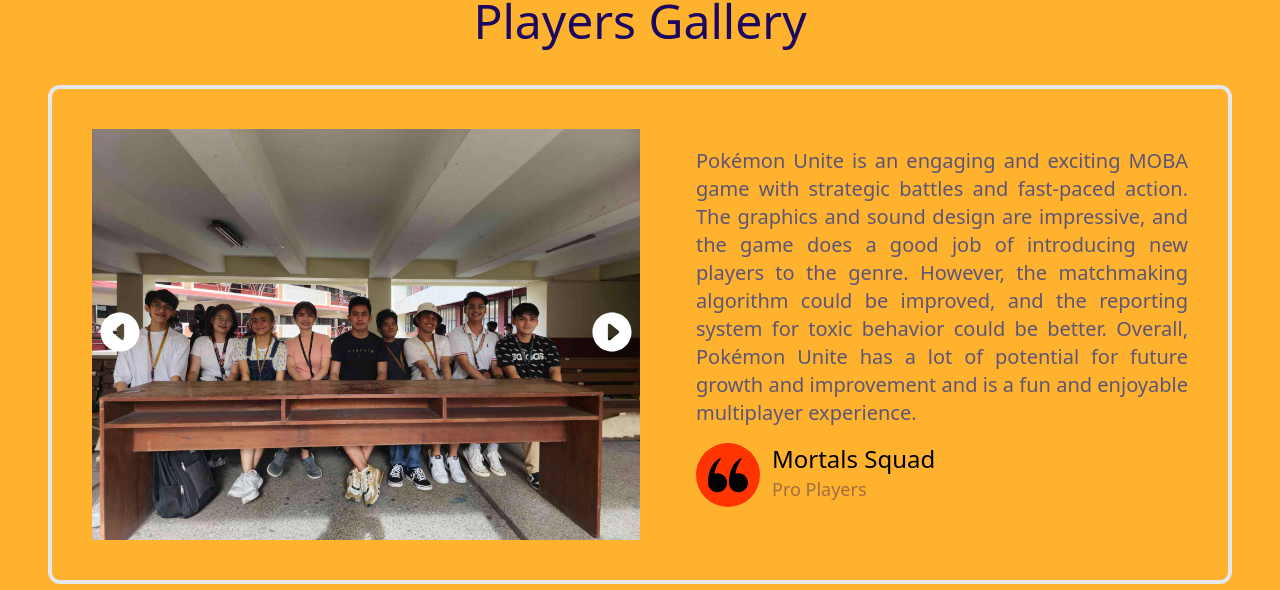
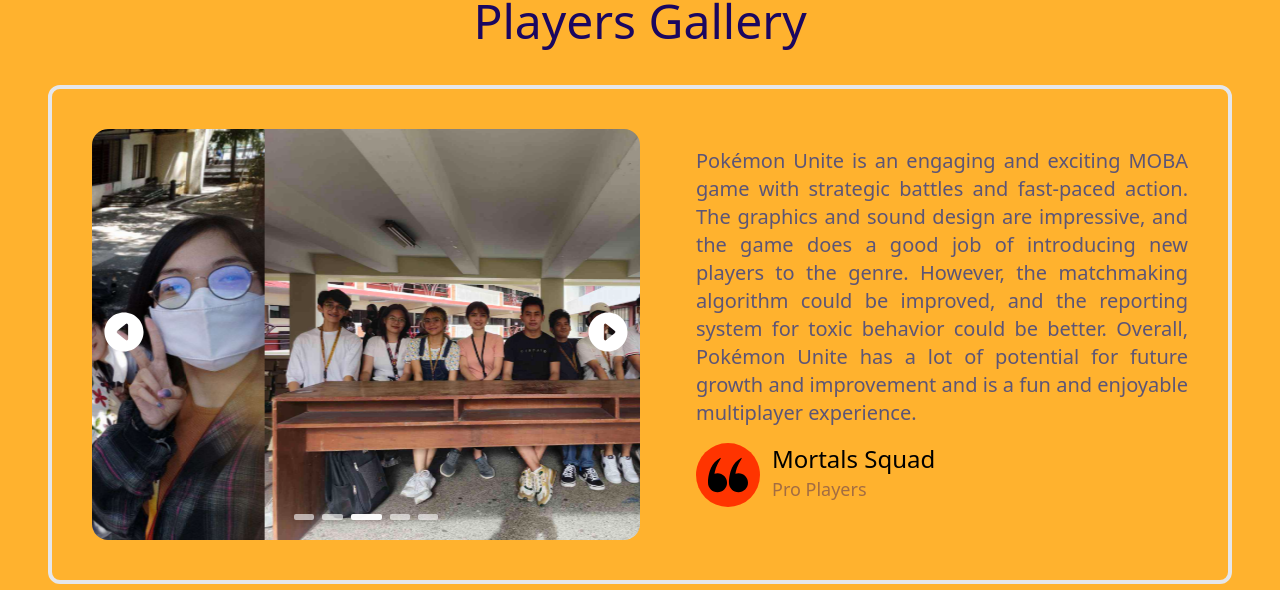
Before and after one commit to prince-bojji/pokemon-unite, a React (Vite) app: page / in a window 1280 px wide. Shown: the part 2071-2661 px from the top of the page. Built offline with nearby package versions, Linux system fonts and the light colour scheme.

Commit message:
Updated Carousel

```diff
--- a/src/components/Carousel.jsx
+++ b/src/components/Carousel.jsx
@@ -10,17 +10,18 @@
     ]
 
     const [index, setIndex] = useState(0);
-    const [isForward, setForward] = useState(true);
     const timeoutRef = useRef(null);
 
     const goForward = () => {
-        setForward(true);
         setIndex((index + 1) % images.length);
     }
 
     const goBack = () => {
-        setForward(false);
         setIndex((index - 1 + images.length) % images.length);
+    }
+
+    const goToSlide = (index) => {
+        setIndex(index);
     }
 
     function resetTimeout() {
@@ -36,16 +37,31 @@
     }, [index]);
 
     return (
-        <div className='relative flex w-full h-full overflow-hidden animate-waving-hand'>
-            <div className={`duration-500 ease-in-out`}>
-                <img src={images[index]} className="w-full h-full object-cover" />
+        <div className='relative flex w-full h-full overflow-hidden rounded-2xl'>
+            <div
+                className='flex transition-transform ease-out duration-300'
+                style={{ transform: `translateX(-${index * 100}%)`}}
+            >
+                {images.map((image) => (<img src={image} className='object-cover' />))}
             </div>
-            <div className='absolute top-1/2 p-1 flex justify-between align-middle w-full transform -translate-y-1/2'>
-                <div className='text-white text-4xl md:text-5xl' onClick={goBack}>
+            <div className='absolute inset-2 flex justify-between items-center'>
+                <button className='text-white text-4xl md:text-5xl transition-all hover:scale-150' onClick={goBack}>
                     <ion-icon name="caret-back-circle"></ion-icon>
-                </div>
-                <div className='text-white text-4xl md:text-5xl' onClick={goForward}>
+                </button>
+                <button className='text-white text-4xl md:text-5xl transition-all hover:scale-150' onClick={goForward}>
                     <ion-icon name="caret-forward-circle"></ion-icon>
+                </button>
+            </div>
+            <div className='absolute inset-x-0 bottom-2 sm:bottom-5'>
+                <div className='flex justify-center gap-2'>
+                    {
+                        images.map((_, i) => (
+                            <button
+                            key={i}
+                            onClick={() => goToSlide(i)}
+                            className={`w-3 h-1.5 sm:w-5 rounded-sm bg-white transition-all ${index === i ? 'w-6 sm:w-8' : 'opacity-60'}`}></button>
+                        ))
+                    }
                 </div>
             </div>
         </div>
```
